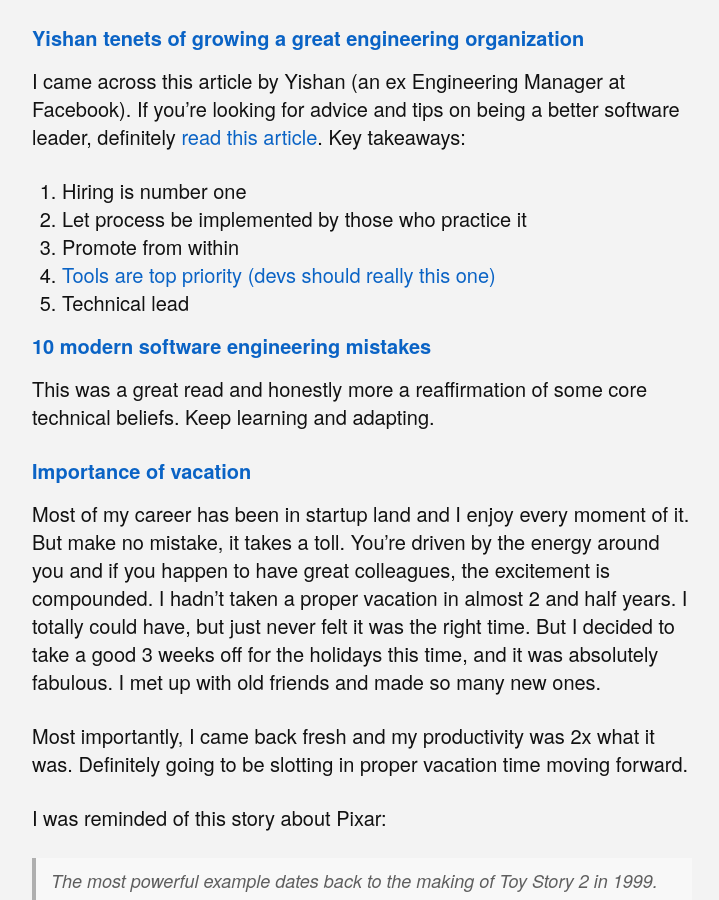
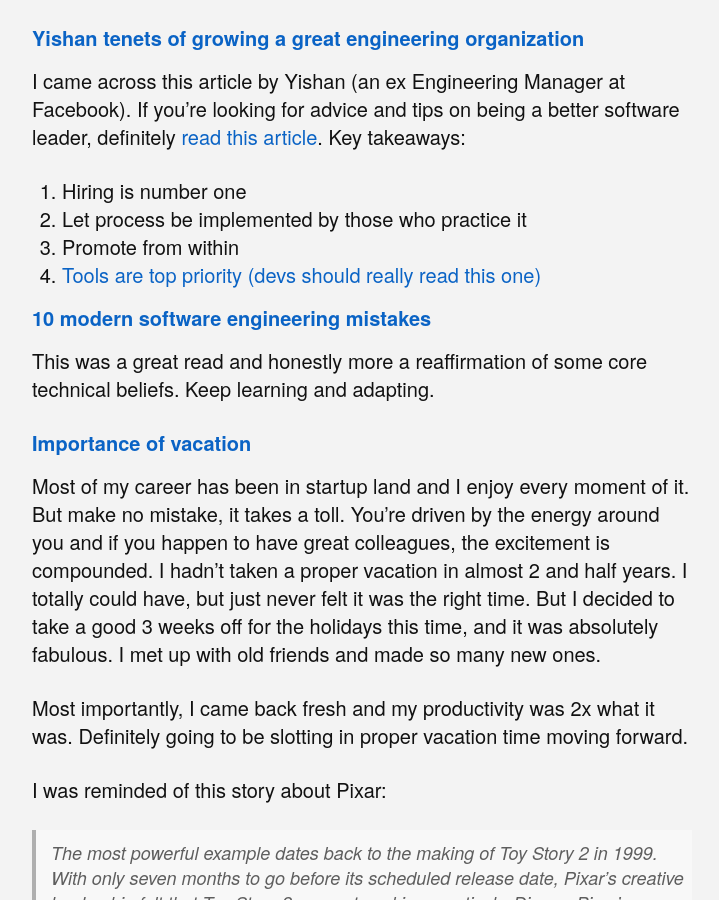
Before and after one commit to kaushikgopal/octopress-kaush-blog, a Jekyll site: the page built from _posts/2017-01-31-2016-in-review.md, in a window 1280 px wide and 900 px high, scrolled down 3656 px. Shown: the whole window, without its empty margins (278-997 px from the left). Built offline with Jekyll 4.4.1, drawn with Linux system fonts in a browser that asks for light colours.

Commit message:
fix: more typos

```diff
--- a/_posts/2017-01-31-2016-in-review.md
+++ b/_posts/2017-01-31-2016-in-review.md
@@ -94,8 +94,7 @@ I came across this article by Yishan (an ex Engineering Manager at Facebook). If
 1. Hiring is number one
 2. Let process be implemented by those who practice it
 3. Promote from within
-4. [Tools are top priority (devs should really this one)](http://algeri-wong.com/yishan/engineering-management-tools-are-top-priority.html)
-5. Technical lead
+4. [Tools are top priority (devs should really read this one)](http://algeri-wong.com/yishan/engineering-management-tools-are-top-priority.html)
 
 ## [10 modern software engineering mistakes](https://medium.com/@rdsubhas/10-modern-software-engineering-mistakes-bc67fbef4fc8#.afede6t1i)
 
```
